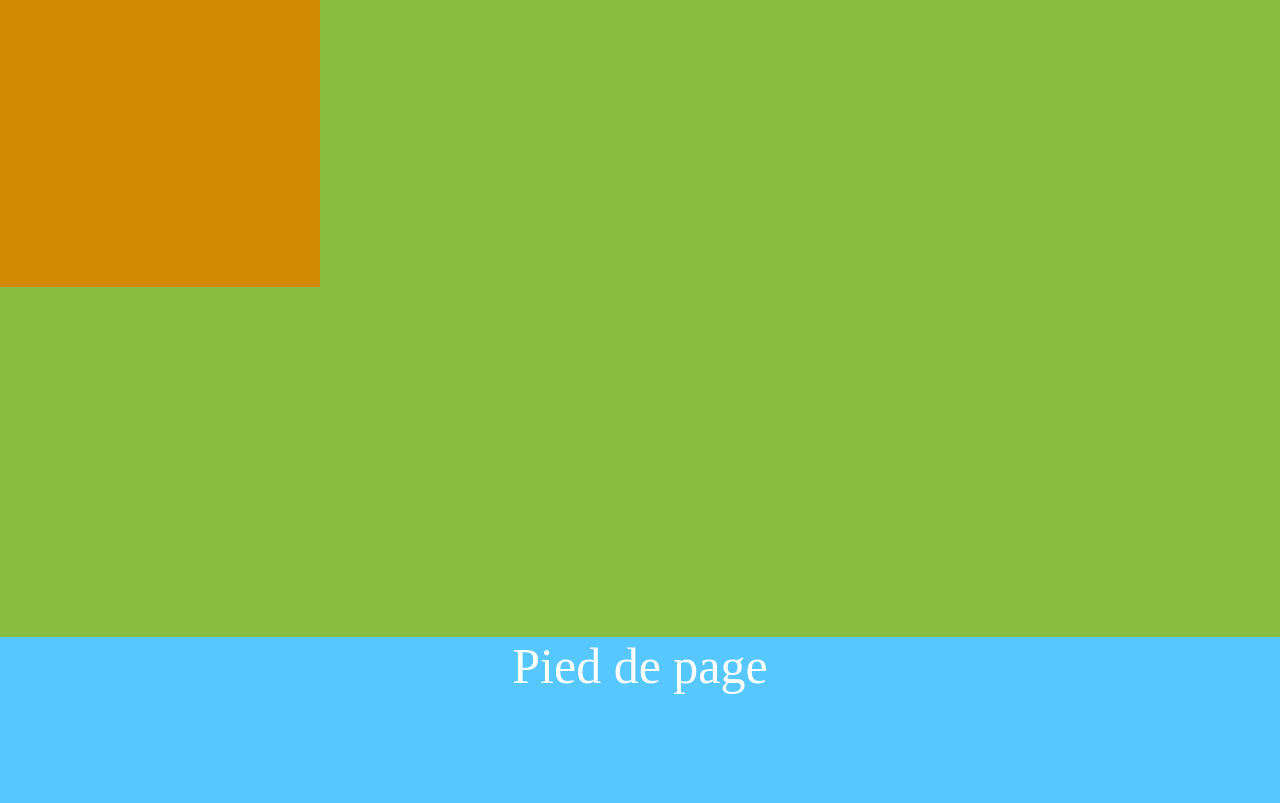
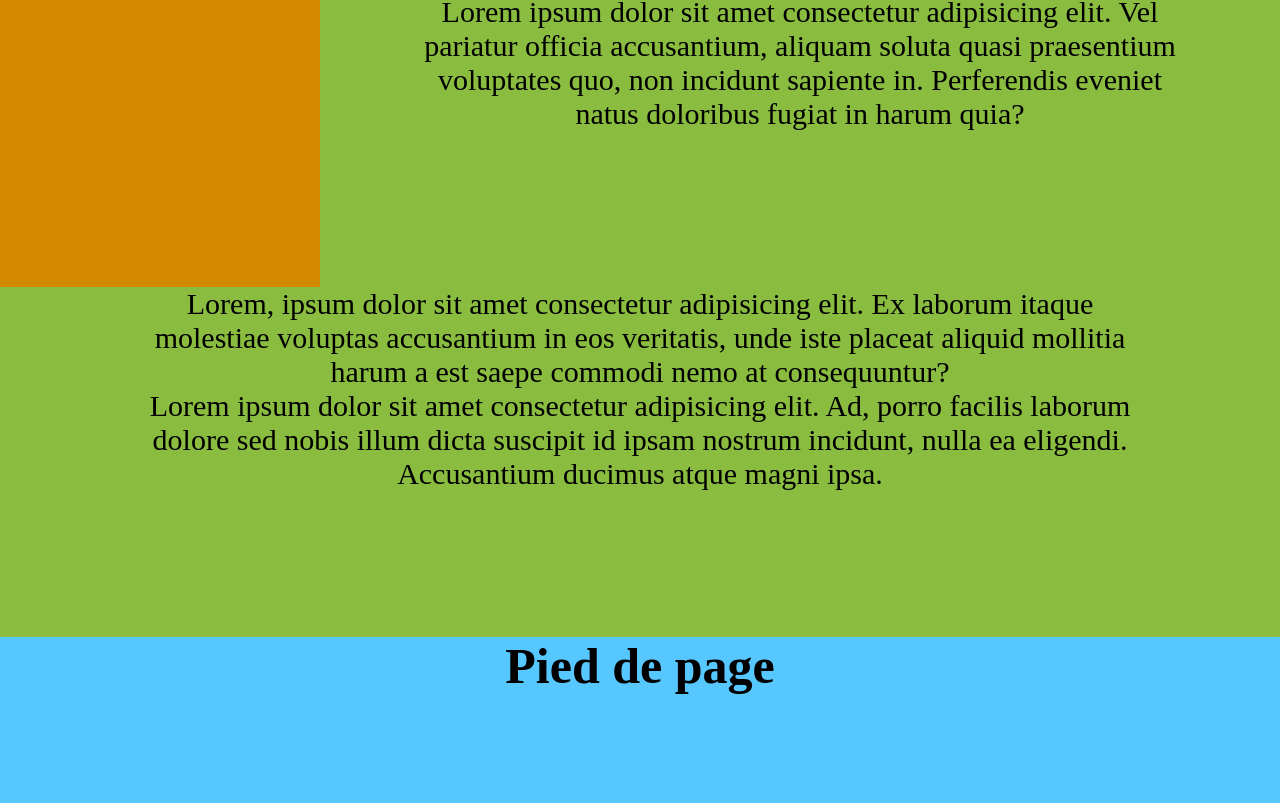
Before and after one commit to Nathaniel-Josse/responsive_grid, a plain HTML site: page index.html in a window 1280 px wide. Shown: the part 413-1216 px from the top of the page. Drawn offline with Linux system fonts and the light colour scheme.

Commit message:
text blocs added

```diff
--- a/index.html
+++ b/index.html
@@ -8,11 +8,11 @@
 </head>
 <body>
     <div class="container">
-        <div class="header"><p>En-tête</p></div>
-        <div class="nav"><p>Menu</p></div>
-        <div class="content"><p>Contenu texte</p></div>
-        <div class="content2"></div>
-        <div class="footer"><p>Pied de page</p></div>
+        <header><h1>En-tête</h1></header>
+        <nav><h1>Menu</h1></nav>
+        <div class="content"><h1>Contenu texte</h1><p>Lorem ipsum dolor sit amet consectetur adipisicing elit. Vel pariatur officia accusantium, aliquam soluta quasi praesentium voluptates quo, non incidunt sapiente in. Perferendis eveniet natus doloribus fugiat in harum quia?</p></div>
+        <div class="content2"><p>Lorem, ipsum dolor sit amet consectetur adipisicing elit. Ex laborum itaque molestiae voluptas accusantium in eos veritatis, unde iste placeat aliquid mollitia harum a est saepe commodi nemo at consequuntur?</p><p>Lorem ipsum dolor sit amet consectetur adipisicing elit. Ad, porro facilis laborum dolore sed nobis illum dicta suscipit id ipsam nostrum incidunt, nulla ea eligendi. Accusantium ducimus atque magni ipsa.</p></div>
+        <footer><h1>Pied de page</h1></footer>
     </div>
 </body>
 </html>
--- a/style.css
+++ b/style.css
@@ -13,11 +13,11 @@
     "contenu2 contenu2"
     "footer footer";
 }
-.header{
+header{
     background: #ffc812;
     grid-area: header;
 }
-.nav{
+nav{
     background: #d38900;
     grid-area: nav;
 }
@@ -29,16 +29,27 @@
     background: rgb(138, 188, 63);
     grid-area: contenu2;
 }
-.footer{
+footer{
     background: #56c7ff;
     grid-area: footer;
 }
-p{
+h1{
     font-size: 50px;
     text-align: center;
-    color:white;
+    color:black;
+}
+p{
+    font-size: 30px;
+    text-align: center;
+    color:black;
+    margin:auto;
 }
 
+@media (min-width: 560px){
+    p{
+        width: 80%;
+    }
+}
 @media (min-width: 768px){
     .container{
         display: grid;
```
